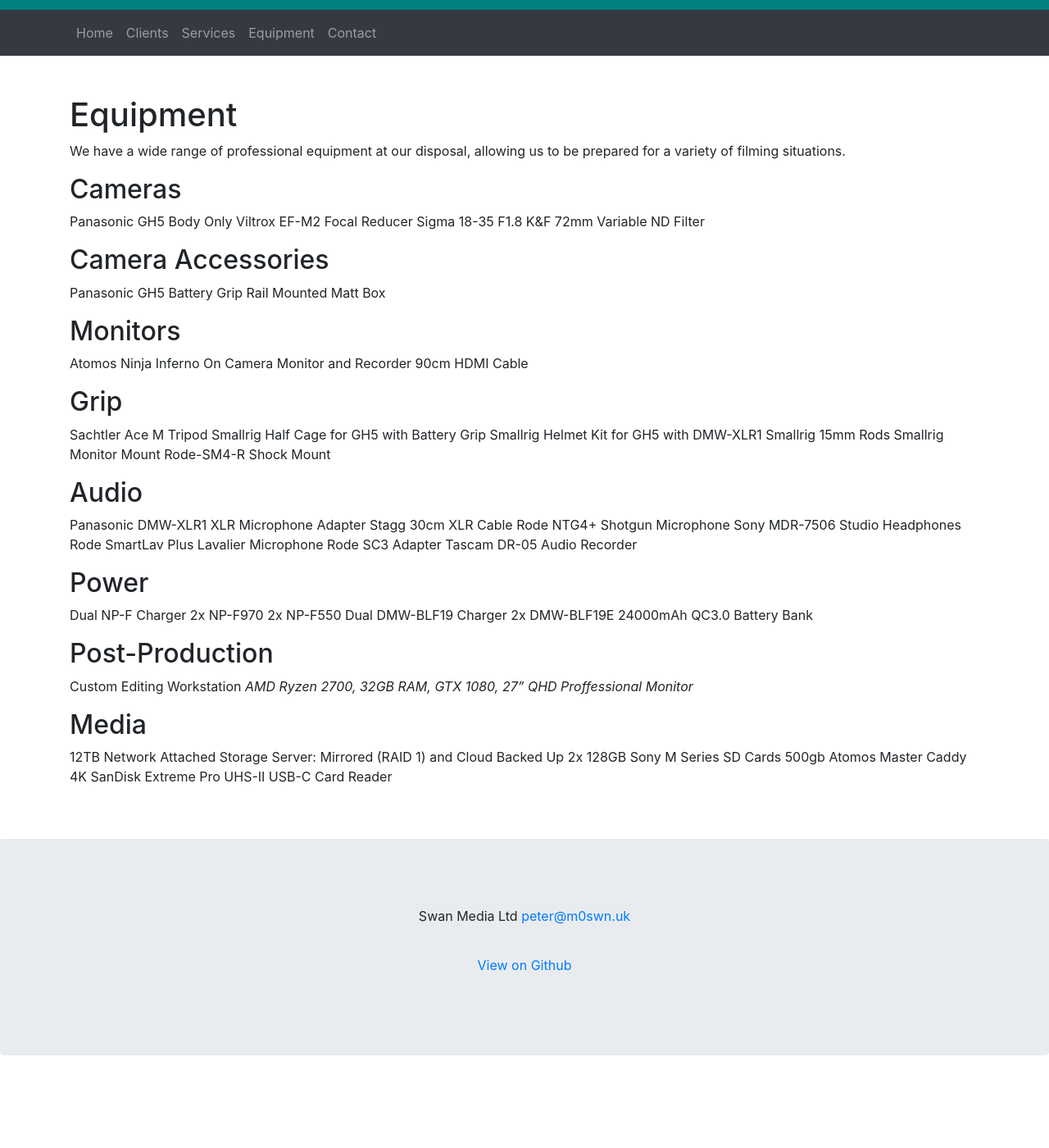
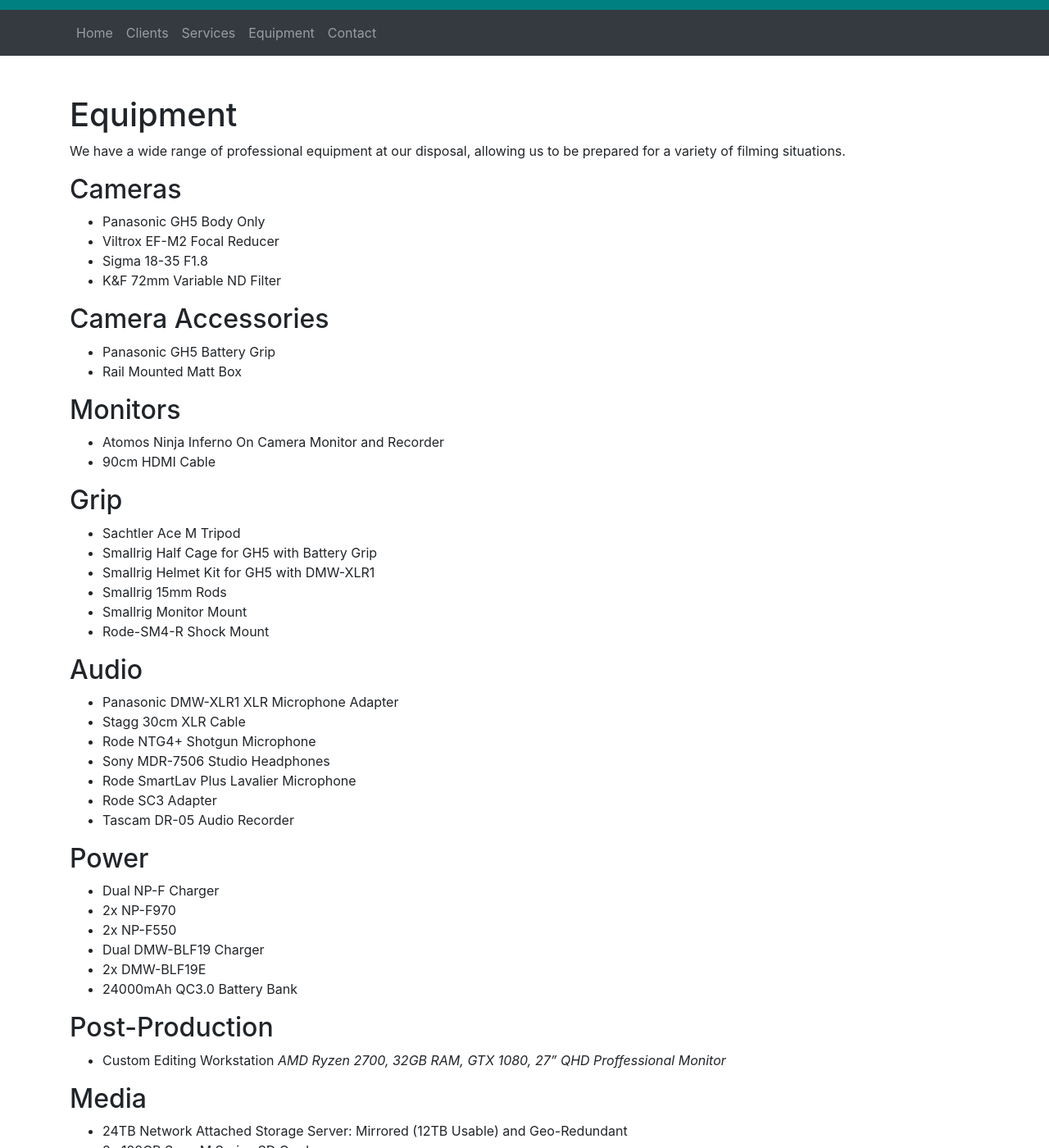
Before and after one commit to pe5er/swan.media, a Jekyll site: the page built from equipment.md, in a window 1280 px wide and 1400 px high, scrolled down 388 px. Shown: the whole window at 82% size. Built offline with Jekyll 4.4.1, drawn with Linux system fonts in a browser that asks for light colours; our own code applies the rules of GitHub Pages for plain Markdown files; before the commit the page ends 1675 px from its top, so only the background shows below that; some of the changed text lies outside the part shown.

Commit message:
Update equipment.md

```diff
--- a/equipment.md
+++ b/equipment.md
@@ -5,50 +5,50 @@
 We have a wide range of professional equipment at our disposal, allowing us to be prepared for a variety of filming situations.
 
 ## Cameras
-Panasonic GH5 Body Only
-Viltrox EF-M2 Focal Reducer
-Sigma 18-35 F1.8
-K&F 72mm Variable ND Filter
+* Panasonic GH5 Body Only
+* Viltrox EF-M2 Focal Reducer
+* Sigma 18-35 F1.8
+* K&F 72mm Variable ND Filter
 
 ## Camera Accessories
-Panasonic GH5 Battery Grip
-Rail Mounted Matt Box
+* Panasonic GH5 Battery Grip
+* Rail Mounted Matt Box
 
 ## Monitors
-Atomos Ninja Inferno On Camera Monitor and Recorder
-90cm HDMI Cable
+* Atomos Ninja Inferno On Camera Monitor and Recorder
+* 90cm HDMI Cable
 
 ## Grip
-Sachtler Ace M Tripod
-Smallrig Half Cage for GH5 with Battery Grip
-Smallrig Helmet Kit for GH5 with DMW-XLR1
-Smallrig 15mm Rods
-Smallrig Monitor Mount
-Rode-SM4-R Shock Mount
+* Sachtler Ace M Tripod
+* Smallrig Half Cage for GH5 with Battery Grip
+* Smallrig Helmet Kit for GH5 with DMW-XLR1
+* Smallrig 15mm Rods
+* Smallrig Monitor Mount
+* Rode-SM4-R Shock Mount
 
 ## Audio
-Panasonic DMW-XLR1 XLR Microphone Adapter
-Stagg 30cm XLR Cable
-Rode NTG4+ Shotgun Microphone
-Sony MDR-7506 Studio Headphones
-Rode SmartLav Plus Lavalier Microphone
-Rode SC3 Adapter
-Tascam DR-05 Audio Recorder
+* Panasonic DMW-XLR1 XLR Microphone Adapter
+* Stagg 30cm XLR Cable
+* Rode NTG4+ Shotgun Microphone
+* Sony MDR-7506 Studio Headphones
+* Rode SmartLav Plus Lavalier Microphone
+* Rode SC3 Adapter
+* Tascam DR-05 Audio Recorder
 
 ## Power
-Dual NP-F Charger
-2x NP-F970
-2x NP-F550
-Dual DMW-BLF19 Charger
-2x DMW-BLF19E
-24000mAh QC3.0 Battery Bank
+* Dual NP-F Charger
+* 2x NP-F970
+* 2x NP-F550
+* Dual DMW-BLF19 Charger
+* 2x DMW-BLF19E
+* 24000mAh QC3.0 Battery Bank
 
 ## Post-Production
-Custom Editing Workstation
+* Custom Editing Workstation
   *AMD Ryzen 2700, 32GB RAM, GTX 1080, 27" QHD Proffessional Monitor*
 
 ## Media
-12TB Network Attached Storage Server: Mirrored (RAID 1) and Cloud Backed Up
-2x 128GB Sony M Series SD Cards
-500gb Atomos Master Caddy 4K
-SanDisk Extreme Pro UHS-II USB-C Card Reader
+* 24TB Network Attached Storage Server: Mirrored (12TB Usable) and Geo-Redundant
+* 2x 128GB Sony M Series SD Cards
+* 500gb Atomos Master Caddy 4K
+* SanDisk Extreme Pro UHS-II USB-C Card Reader
```
